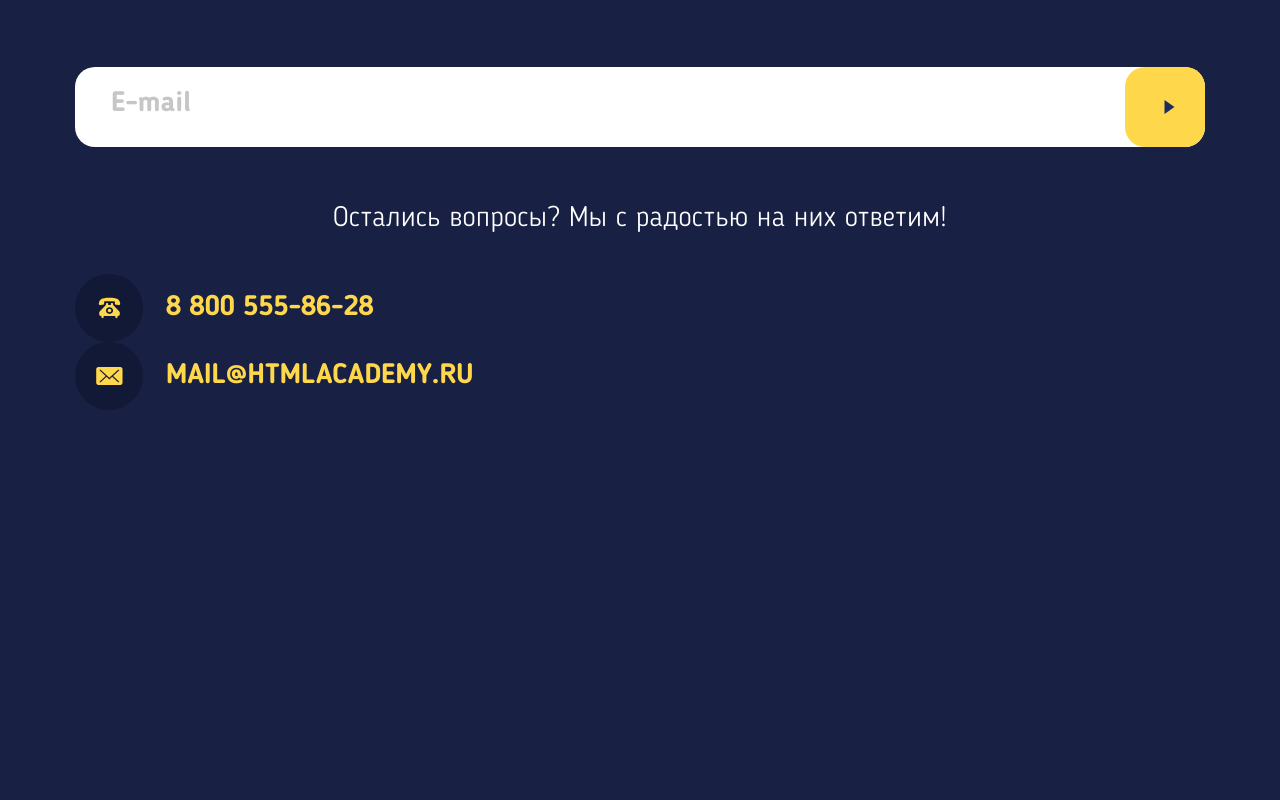
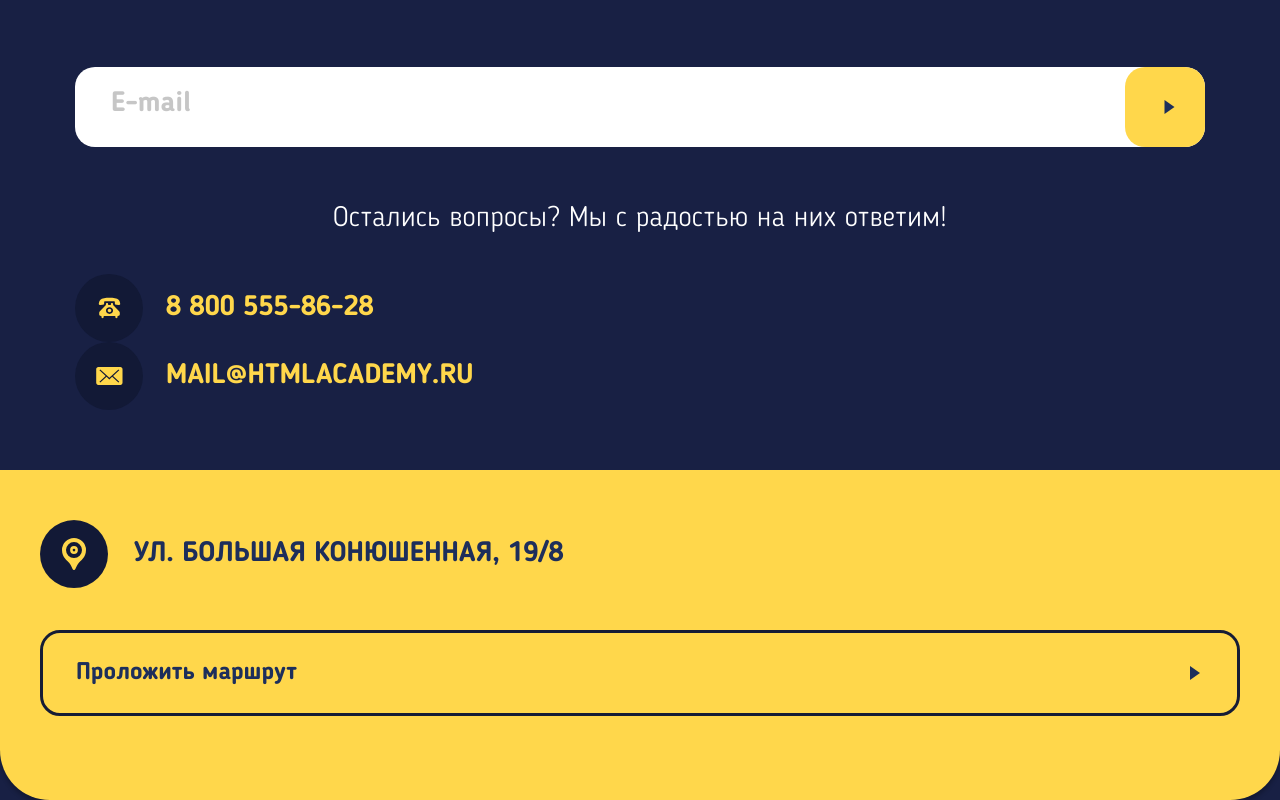
Before and after one commit to BloomingBurden/Let-go-adaptive-site, a website: page src/index.html in a window 1280 px wide. Shown: the part 4812-5612 px from the top of the page. Before the commit the page ends 5282 px from the top, so only its background shows below. Drawn offline with nearby package versions, Linux system fonts and the light colour scheme; files that its build step writes are made by us from their sources; files whose address does not match are found by name.

Commit message:
Ready address section

```diff
--- /dev/null
+++ b/src/html/address.html
@@ -0,0 +1,12 @@
+<section class="address" data-move-effects="top">
+  <div class="address__container container">
+    <div class="address__wrapper">
+      <h2 class="address__title visually-hidden">Адрес</h2>
+      <address class="address__body">
+        <p class="address__info">ул. Большая<br>
+          Конюшенная, 19/8</p>
+      </address>
+      <a href="" class="address__button button">Проложить маршрут</a>
+    </div>
+  </div>
+</section>
--- a/src/index.html
+++ b/src/index.html
@@ -11,6 +11,7 @@
   @@include('html/companion.html', {})
   @@include('html/profile.html', {})
   @@include('html/authorization.html', {})
+  @@include('html/address.html', {})
 </main>
 
 @@include('html/footer.html', {})
--- /dev/null
+++ b/src/scss/blocks/address.scss
@@ -0,0 +1,95 @@
+.address {
+  padding: 34px 0;
+  background-color: $basic_yellow;
+  border-bottom-left-radius: 30px;
+  border-bottom-right-radius: 30px;
+  box-shadow: 0 4px 4px rgba(0,0,0,0.24);
+
+  @media (min-width: $tableW) {
+    border-bottom-right-radius: 50px;
+    border-bottom-left-radius: 50px;
+    padding: 70px 0 84px;
+  }
+
+  @media (min-width: $desktopW) {
+    padding: 55px 0;
+  }
+}
+.address__container {
+}
+
+.address__wrapper {
+  @media (min-width: $desktopW) {
+    display: flex;
+    justify-content: space-between;
+    align-items: center;
+    padding: 0 75px 0 152px;
+  }
+}
+
+.address__body {
+  padding-left: 61px;
+  position: relative;
+  margin-bottom: 32px;
+
+  @media (min-width: $tableW) {
+    padding-left: 94px;
+    margin-bottom: 62px;
+  }
+
+  @media (min-width: $desktopW) {
+    flex: 1 1 692px;
+    margin-bottom: 0;
+  }
+}
+
+.address__info {
+  margin: 0;
+
+  font-size: calcFluidFontSize(16,28,320,768);
+  font-style: normal;
+  text-transform: uppercase;
+  font-weight: 700;
+  color: $basic_blue_light;
+
+  @media (min-width: $tableW) {
+    font-size: 28px;
+    line-height: 1;
+
+    br {
+      display: none;
+    }
+  }
+
+  &::before {
+    content: '';
+    position: absolute;
+    left: 0;
+    top: 50%;
+    transform: translateY(-50%);
+    width: 45px;
+    height: 45px;
+
+    border-radius: 50%;
+    background-color: #121936;
+    background-image: url('@img/icons/icons.svg#icon_location');
+    background-size: 21px 21px;
+    background-position: center;
+    background-repeat: no-repeat;
+
+    @media (min-width: $tableW) {
+      height: 68px;
+      width: 68px;
+      background-size: 32px 32px;
+    }
+  }
+}
+.address__button {
+  border: 3px solid $accent;
+
+  @media (min-width: $desktopW) {
+    flex: 0 0 324px;
+  }
+}
+.button {
+}
--- a/src/scss/style.scss
+++ b/src/scss/style.scss
@@ -45,3 +45,5 @@
 @import 'blocks/profile';
 
 @import 'blocks/authorization';
+
+@import 'blocks/address';
```
Also changed, not shown: dist/css/style.css, dist/css/style.min.css, dist/index.html.
